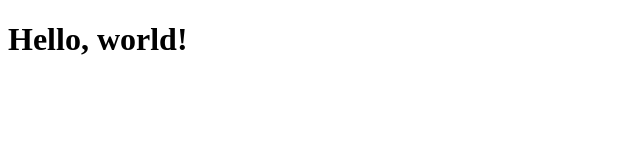
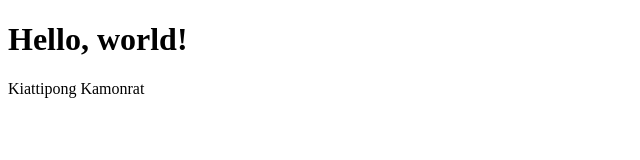
Before and after one commit to choieunsoh/git-test, a website: page index.html in a window 1280 px wide. Shown: the whole page, without its empty margins (0-640 px from the left). Drawn offline with Linux system fonts and the light colour scheme.

```diff
--- a/index.html
+++ b/index.html
@@ -8,5 +8,6 @@
   </head>
   <body>
     <h1>Hello, world!</h1>
+    <p>Kiattipong Kamonrat</p>
   </body>
 </html>
```
Also changed, not shown: package.json (added, +28 -0 lines), README.md, 2 other files.
